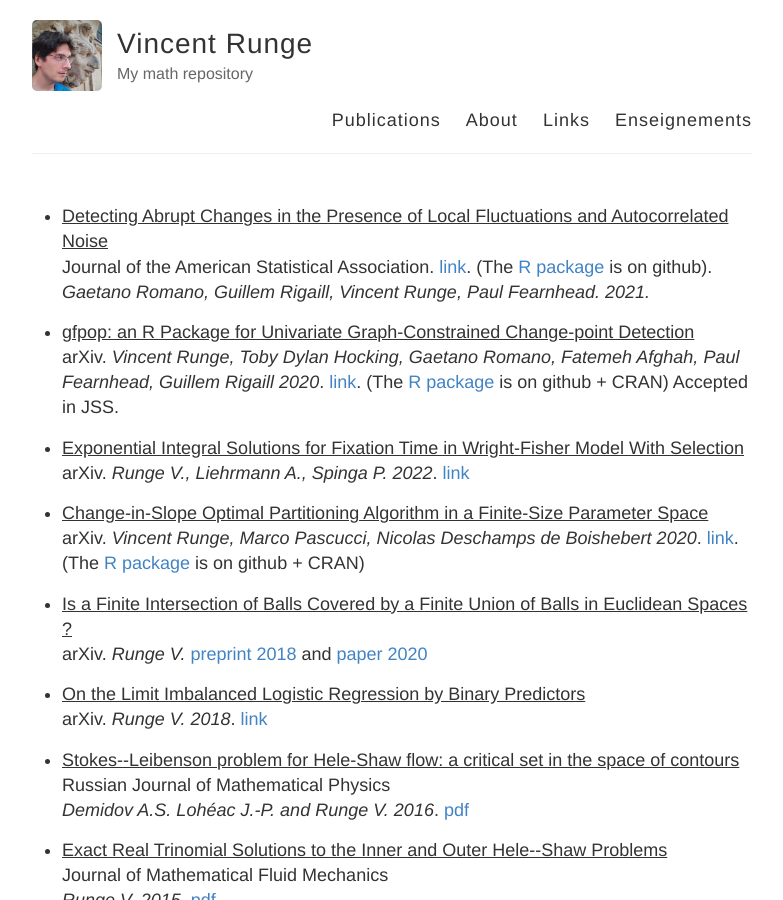
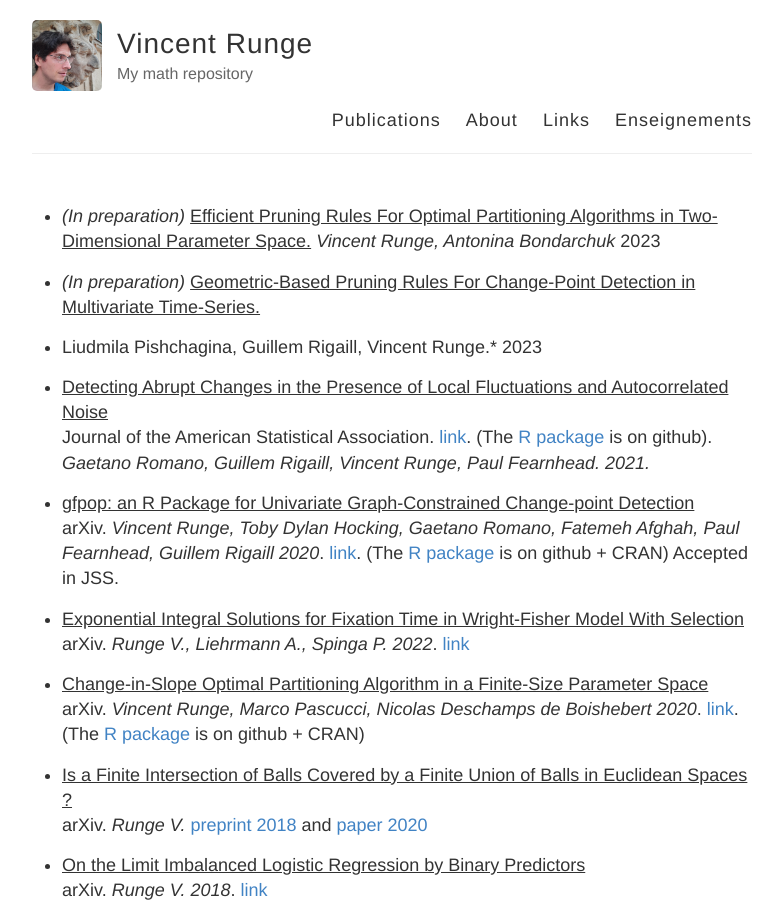
Before and after one commit to vincentrunge/vincentrunge.github.io, a Jekyll site: the page built from Publications.md, in a window 1280 px wide and 900 px high. Shown: the whole window, without its empty margins (248-1031 px from the left). Built offline with Jekyll 4.4.1, drawn with Linux system fonts in a browser that asks for light colours.

Commit message:
Update Publications.md

```diff
--- a/Publications.md
+++ b/Publications.md
@@ -3,6 +3,11 @@ layout: page
 title: Publications
 permalink: /Publications/
 ---
+
+* *(In preparation)* <u>Efficient Pruning Rules For Optimal Partitioning Algorithms in Two-Dimensional Parameter Space.</u> *Vincent Runge, Antonina Bondarchuk* 2023
+
+* *(In preparation)* <u>Geometric-Based Pruning Rules For Change-Point Detection in Multivariate Time-Series.</u>
+* Liudmila Pishchagina, Guillem Rigaill, Vincent Runge.* 2023
 
 * <u>Detecting Abrupt Changes in the Presence of Local Fluctuations and Autocorrelated Noise</u>
  Journal of the American Statistical Association.
```
